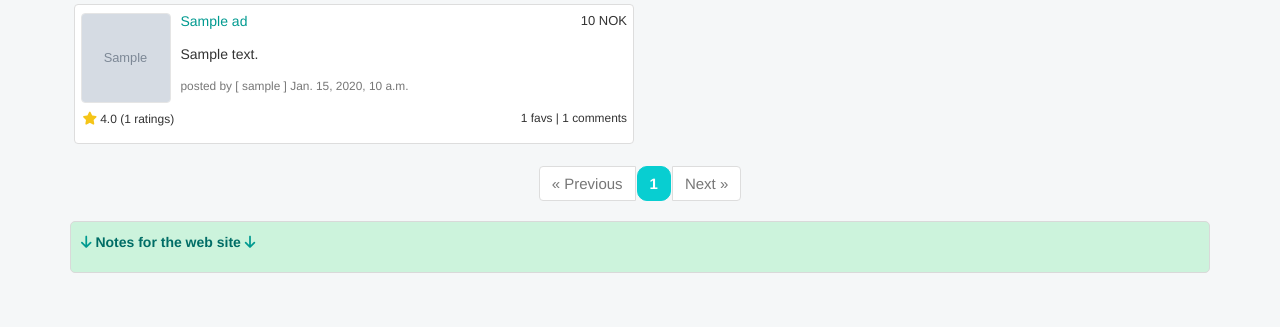
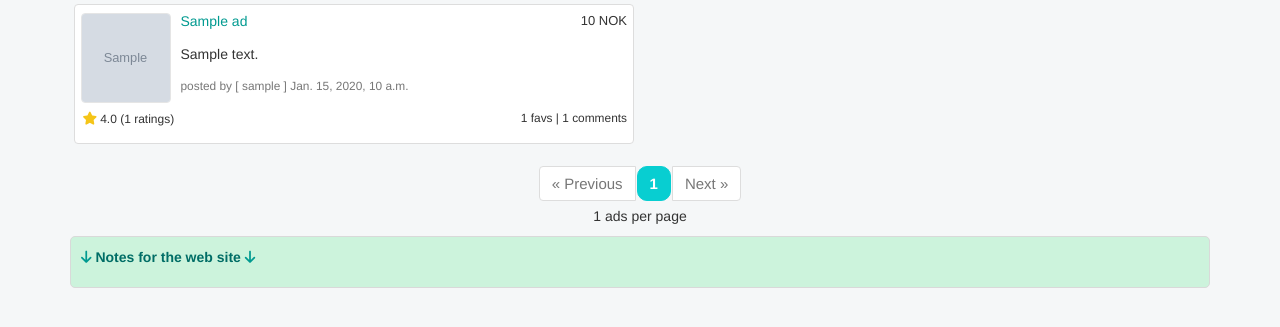
Before and after one commit to ikosmaz/django_app, a Django app: template ads/templates/ads/ad_list.html in a window 1280 px wide. Shown: the part 190-517 px from the top of the page. Run offline with Django 3.2, Linux system fonts and the light colour scheme; the template is opened without the code that fills it: most values are stand-ins (such as "Sample title", 1, 10 or a date in 2020); grey boxes marked "Sample" are stand-in pictures; form fields are guessed from the names that the template uses; some libraries are stand-ins or nearby versions.

Commit message:
Add files via upload

```diff
--- a/ads/templates/ads/ad_list.html
+++ b/ads/templates/ads/ad_list.html
@@ -553,7 +553,7 @@ input[type=text]:focus {border-color:#009a90; outline:none;}
 
   </ul>
 </nav>
-
+<p style="text-align:center;margin-top:-15px;">{{ number_per_page }} ads per page</p>
 
 <div class="notes" style="background-color: var(--surface); color:#1a1a1a;">
 <details>
```
